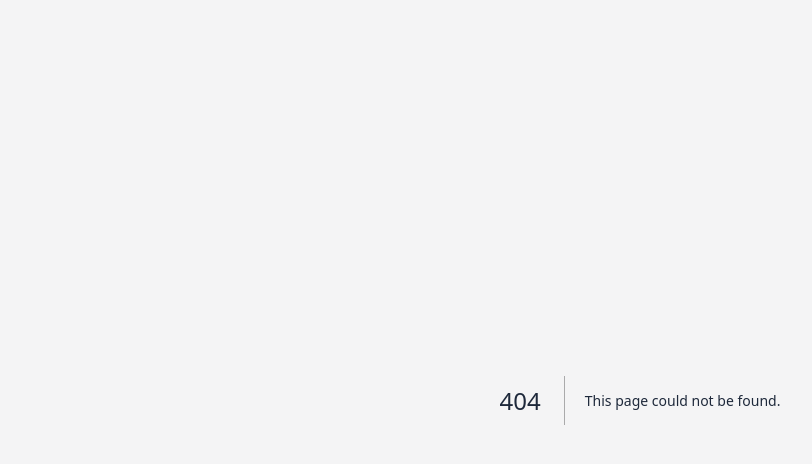
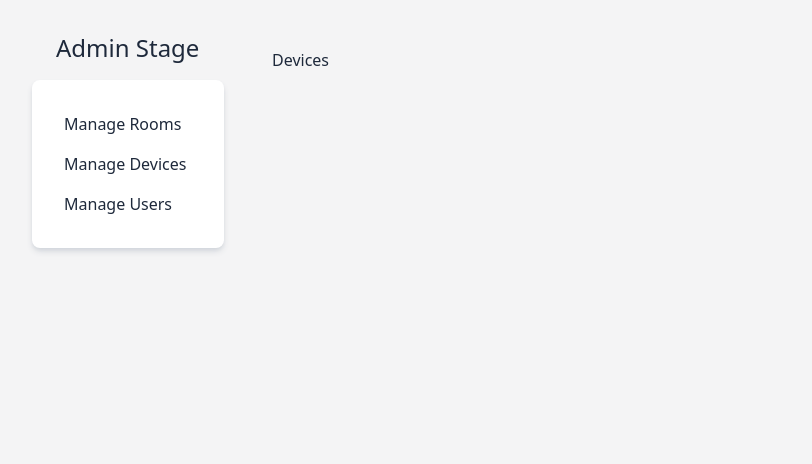
Before and after one commit to ariarru/Goose-Authorization, a Next.js app in the folder my-project/: page /stage/devices in a window 1280 px wide. Before the commit this address had no page. Shown: the top 464 px of the page, without its empty margins (0-812 px from the left). Built offline with nearby package versions, Linux system fonts and the light colour scheme.

Commit message:
sistemato stage admin
aggiunta mappa e inizio gestione compilazione from

```diff
--- a/my-project/app/components/MapContainer.js
+++ b/my-project/app/components/MapContainer.js
@@ -3,7 +3,7 @@ import { useEffect, useState } from "react";
 import Synchronize from "ol-ext/interaction/Synchronize";
 import MyMap from "./MyMap";
 
-export default function MapContainer({width, height}){
+export default function MapContainer({width, height, latitute, longitude, zoomIn}){
     const [mapObject, setMapObject] = useState(null);
     useEffect(() => {
         if(!mapObject) return;
@@ -17,8 +17,8 @@ export default function MapContainer({width, height}){
 
     return(
         <div className={`flex gap-[2px] bg-white/70 m-8`} >
-          <div className={`relative w-[${width}] h-[${height}] border border-transparent`}>
-            <MyMap setMap1Object={setMapObject}/>
+          <div className={`relative ${width} ${height} border border-transparent`}>
+            <MyMap setMap1Object={setMapObject} lat={latitute} long={longitude} zoom={zoomIn}/>
           </div>
         </div>
     );
--- a/my-project/app/components/MyMap.js
+++ b/my-project/app/components/MyMap.js
@@ -6,7 +6,7 @@ import View from 'ol/View';
 import TileLayer from 'ol/layer/Tile';
 import OSM from 'ol/source/OSM';
 
-export default function MyMap({setMap1Object}){
+export default function MyMap({setMap1Object, lat, long, zoom}){
 const map1Container = useRef();
   // on component mount create the map and set the map refrences to the state
   useEffect(() => {
@@ -19,8 +19,8 @@ const map1Container = useRef();
       view: new View({
         //Coordinate System: WGS 84 / Pseudo-Mercator-EPSG:3857
         //https://epsg.io/map
-        center: [1263045.455384, 5542735.559814], // Longitude, Latitude
-        zoom: 14
+        center: [long, lat], // Longitude, Latitude
+        zoom: zoom
       }),
     });
     map1.setTarget(map1Container.current);
--- /dev/null
+++ b/my-project/app/components/admin-stage/ManageRooms.js
@@ -0,0 +1,39 @@
+'use client'
+import { useState } from "react";
+import MapContainer from "../MapContainer";
+
+export default function ManageRooms(){
+    //mostra mappa
+    //mostra stanze
+    //pulsante aggiungi stanza
+    //pulsante seleziona stanza
+    //pulsante elimina stanza
+    //pulsante modifica stanza
+
+    //GoToBtn
+    const {lat, setLat} = useState('');
+    const {long, setLong} = useState('');
+
+    return(
+        <div className="flex flex-row gap-2 p-2">
+            <section className="flex flex-col gap-4">
+                <button>Add Room</button>
+                <button>Add Room</button>
+                <button>Add Room</button>
+
+                <form className="flex flex-col gap-2">
+                    <label className="text-gray-400">Latitude</label>
+                    <input type="text" value={lat} onChange={e => setLat(e.target.value)}></input>
+                    <label className="text-gray-400">Latitude</label>
+                    <input type="text" value={long} onChange={e => setLong(e.target.value)}></input>
+                    <button className="text-white bg-sky-600 p-2 rounded">Go</button>
+                </form>
+
+            </section>
+            <MapContainer width={"w-[50vw]"} height={"h-[70vh]"}
+                latitute={5542735.559814}
+                longitude={1263045.455384}
+                zoomIn={16}></MapContainer>
+        </div>
+    );
+}
--- /dev/null
+++ b/my-project/app/components/admin-stage/RoomsContainer.js
@@ -0,0 +1,10 @@
+import Card from '../layout/Card'
+import ManageRooms from './ManageRooms'
+
+export default function RoomsContainer(){
+    return(
+        <Card>
+            <ManageRooms></ManageRooms>
+        </Card>
+    );
+}
--- /dev/null
+++ b/my-project/app/components/admin-stage/StageContainer.js
@@ -0,0 +1,26 @@
+'use client'
+import SideBar from '../layout/SideBar';
+import SideBarBtn from '../layout/SideBarBtn';
+
+
+export default function StageContainer({children}){
+
+    return(
+        <div className='flex w-full'>
+                <article className='flex flex-row w-full my-4'>
+                    <section className='w-[20%] mx-8'>
+                        <p className="text-2xl py-4 px-6">Admin Stage</p>
+                        <SideBar>
+                            <SideBarBtn dst={"/stage/rooms"} text={"Manage Rooms"}></SideBarBtn>
+                            <SideBarBtn dst={"/stage/devices"} text={"Manage Devices"}></SideBarBtn>
+                            <SideBarBtn dst={"/stage/users"} text={"Manage Users"}></SideBarBtn>
+                        </SideBar>
+                    </section>
+                    <section className='my-8 w-full h-full mx-4 mr-12'>
+                        {children}
+
+                    </section>
+                </article>
+        </div>
+    );
+}
--- a/my-project/app/components/layout/SideBarBtn.js
+++ b/my-project/app/components/layout/SideBarBtn.js
@@ -1,7 +1,12 @@
-export default function SideBarBtn({text}){
+import Link from "next/link";
 
-return(
-    <button className="p-2 hover:bg-sky-600 hover:text-white hover:cursor-pointer">
-        {text}
-    </button>
+export default function SideBarBtn({text, dst}){
+    return(
+        <Link href={`${dst}`}
+        className="p-2 hover:bg-sky-600 hover:text-white hover:cursor-pointer rounded">
+            <button >
+                {text}
+            </button>
+        </Link>
+
 )};
--- a/my-project/app/page.tsx
+++ b/my-project/app/page.tsx
@@ -21,7 +21,8 @@ export default function Home() {
       <section>
         <h1 className="text-4xl text-center">Welcome to Goose Authorization</h1>
         <p className="text-center">Please <Link href="/login" className="text-sky-500">log in</Link> to use the platform...</p>
-        <MapContainer width={"70vw"} height={"70vh"}/>
+        <MapContainer width={"w-[70vw]"} height={"h-[70vh]"}
+        latitute={5542735.559814} longitude={1263045.455384} zoomIn={14}/>
       </section>
 
     </main>
--- /dev/null
+++ b/my-project/app/stage/devices/page.jsx
@@ -0,0 +1,13 @@
+import StageContainer from '../../components/admin-stage/StageContainer'
+
+export default function DeviceStage(){
+    return(
+        <StageContainer>
+            <div>
+                Devices
+            </div>
+        </StageContainer>
+
+    );
+
+}
--- a/my-project/app/stage/page.jsx
+++ b/my-project/app/stage/page.jsx
@@ -1,18 +1,14 @@
-import SideBar from '../components/layout/SideBar';
-import SideBarBtn from '../components/layout/SideBarBtn';
+import StageContainer from '../components/admin-stage/StageContainer'
 
 export default function StagePage(){
+
     return(
         <main className='flex flex-row'>
-            <section className='w-[20%] mx-8 my-4'>
-                <p className="text-2xl py-4 px-6">Admin Stage</p>
-                <SideBar>
-                    <SideBarBtn text={"Manage Rooms"}></SideBarBtn>
-                    <SideBarBtn text={"Manage Devices"}></SideBarBtn>
-                    <SideBarBtn text={"Manage Users"}></SideBarBtn>
-                </SideBar>
-            </section>
-
+            <StageContainer >
+                <div className='text-center content-center w-full h-full text-gray-500'>
+                            Please select a division from the sidebar
+                        </div>
+            </StageContainer>
         </main>
     );
 }
--- /dev/null
+++ b/my-project/app/stage/rooms/page.jsx
@@ -0,0 +1,11 @@
+import StageContainer from "../../components/admin-stage/StageContainer";
+import RoomsContainer from "../../components/admin-stage/RoomsContainer";
+
+export default function RoomStage(){
+    return(
+        <StageContainer>
+            <RoomsContainer></RoomsContainer>
+        </StageContainer>
+
+    );
+}
--- /dev/null
+++ b/my-project/app/stage/users/page.jsx
@@ -0,0 +1,12 @@
+import StageContainer from '../../components/admin-stage/StageContainer'
+
+
+export default function UserStage(){
+    return(
+        <StageContainer>
+            <div>
+                users
+            </div>
+        </StageContainer>
+        )
+}
--- a/my-project/package.json
+++ b/my-project/package.json
@@ -19,7 +19,8 @@
     "ol": "^10.0.0",
     "ol-ext": "^4.0.22",
     "react": "^18",
-    "react-dom": "^18"
+    "react-dom": "^18",
+    "react-router-dom": "^6.26.1"
   },
   "devDependencies": {
     "@types/node": "^20",
```
Also changed, not shown: 2 other files (tests, documents, lock files or other folders).
